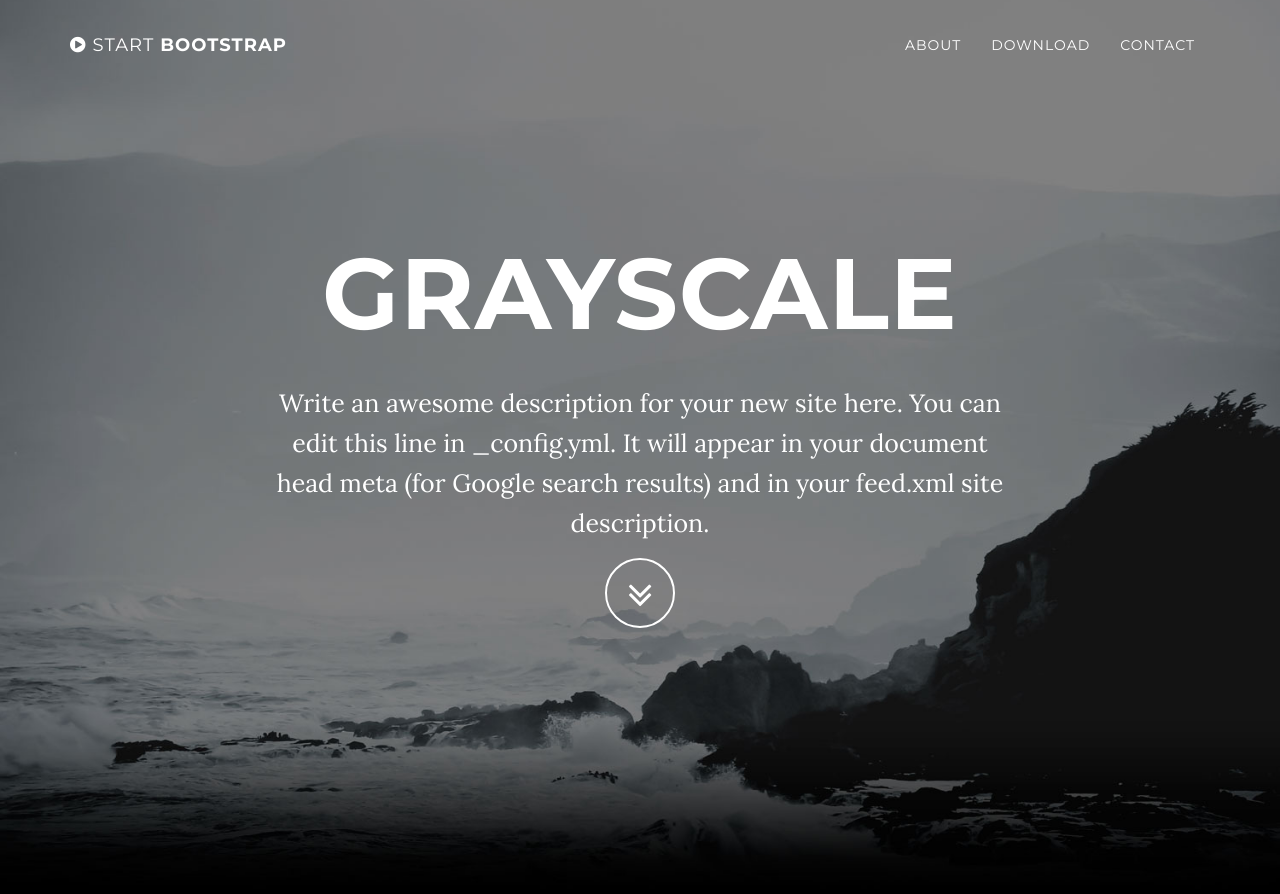
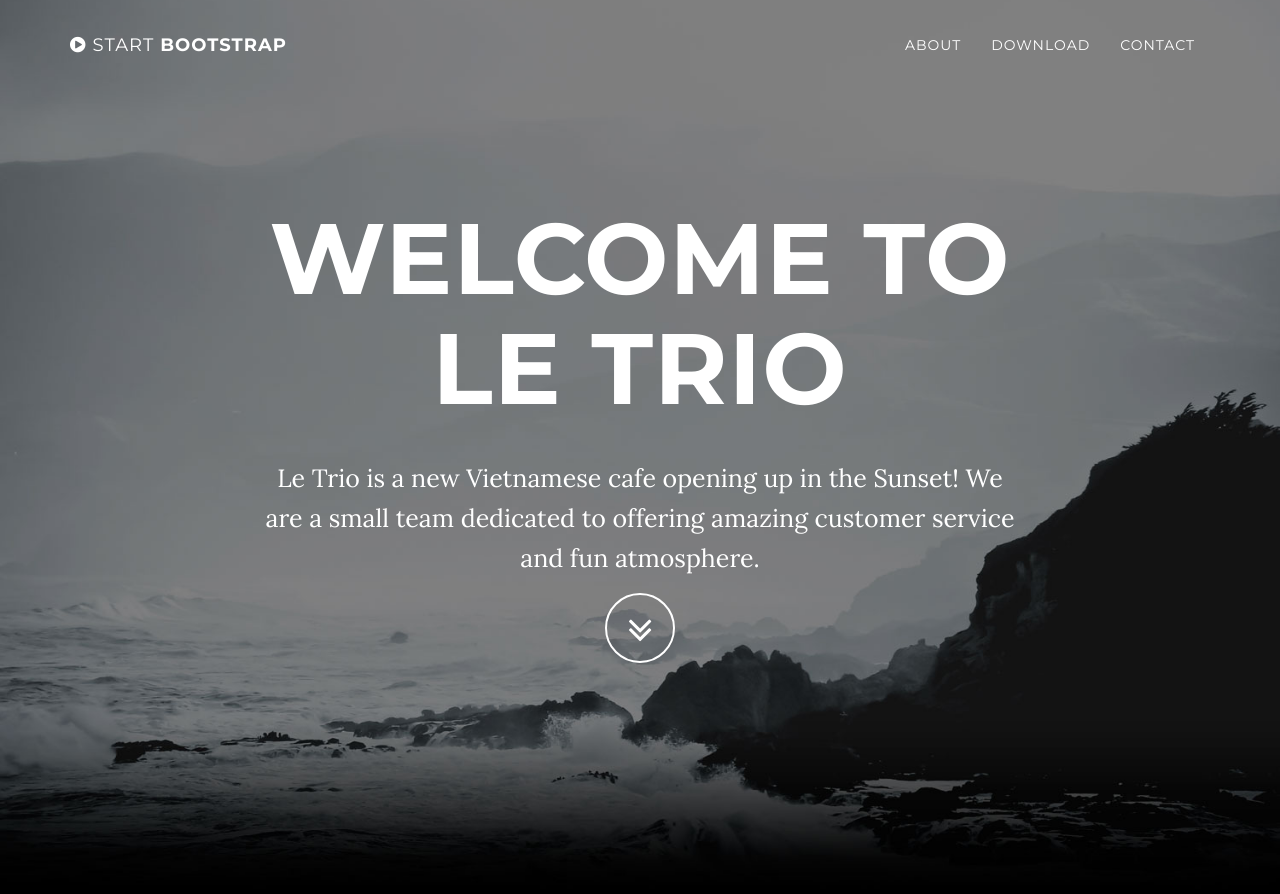
Before and after one commit to Jng617/letrio, a Jekyll site: the page built from index.html, in a window 1280 px wide and 900 px high. Shown: the top 894 px of the window. Built offline with Jekyll 4.4.1, drawn with Linux system fonts in a browser that asks for light colours; some of the changed text lies outside the part shown.

Commit message:
update _config.yml

```diff
--- a/_config.yml
+++ b/_config.yml
@@ -1,29 +1,24 @@
 # Site settings
-title: Grayscale
-email: your-email@domain.com
-url: https://example.github.io
-description: "Write an awesome description for your new site here. You can edit this line in _config.yml. It will appear in your document head meta (for Google search results) and in your feed.xml site description."
+title: Welcome to Le Trio
+email: info@letriosf.com
+url: https://jng617.github.io/letrio
+description: "Le Trio is a new Vietnamese cafe opening up in the Sunset! We are a small team dedicated to offering amazing customer service and fun atmosphere."
 
 # Color settings (hex-codes without the leading hash-tag)
 color:
-  primary-dark: '#000000'
+  primary-dark: '#BB4835'
   links: '#219ab3'
 
 # Footer settings
-footer: Your Website
+footer: Le Trio SF
 
 # Social networks usernames (many more available: google-plus, flickr, dribbble, pinterest, instagram, tumblr, linkedin, etc.)
 social:
-  - title: twitter
-    url: https://twitter.com/SBootstrap
+  - title: Instagram
+    url: https://www.instagram.com/le_trio_sf/
   - title: facebook
-    url:
-  - title: stack-overflow
-    url: http://stackoverflow.com/questions/tagged/jekyll
-  - title: bitbucket
-    url: http://bitbucket.org/jekyll
-  - title: github
-    url: https://github.com/IronSummitMedia/startbootstrap
+    url: https://www.facebook.com/Le-Trio-912113682281794/
+
 
 # Build settings
 markdown: kramdown
```
